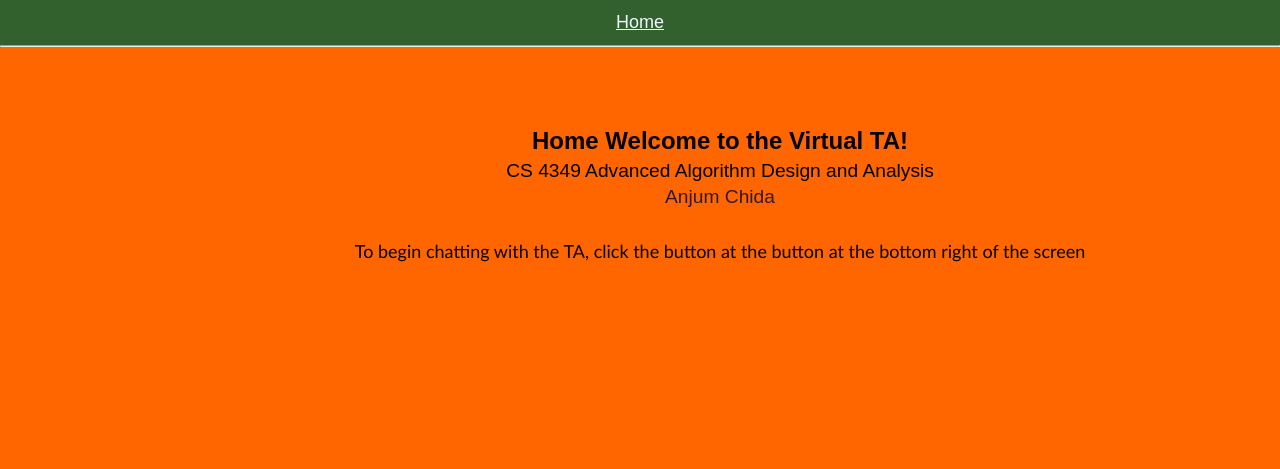
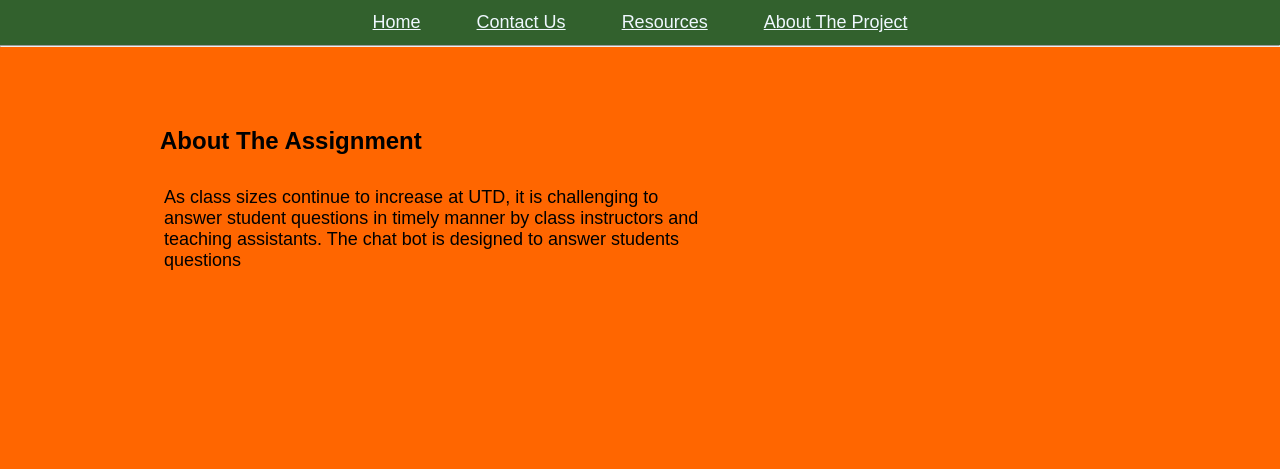
Before and after one commit to aditivishal2001/CS-4485-Virtual-TA, a Flask app: page /about in a window 1280 px wide. Shown: the top 469 px of the page. Run offline with Flask 2, Linux system fonts and the light colour scheme.

Commit message:
hotfix
fix tabs issue and some code optimization

```diff
--- a/FrontEnd/app.py
+++ b/FrontEnd/app.py
@@ -22,6 +22,7 @@ def resources():
 
 @app.route('/about')
 def about():
+    print(1)
     return render_template('about.html')
 
 
--- a/FrontEnd/templates/about.html
+++ b/FrontEnd/templates/about.html
@@ -1,3 +1,6 @@
+{% extends 'base.html' %}
+
+{% block content %}
 <style>
 	.wrapper {
 		margin-top: 2rem;
@@ -12,9 +15,8 @@
 		font-size: large;
 	}
 </style>
+<h1>about the assignment </h1>
 
-{% extends 'base.html' %} {% block content %}
-<h1>{% block title %} about the assignment {% endblock %}</h1>
 <div class="wrapper">
 	<p>
 		As class sizes continue to increase at UTD, it is challenging to answer
--- a/FrontEnd/templates/base.html
+++ b/FrontEnd/templates/base.html
@@ -117,18 +117,14 @@
   </head>
   <body>
     <nav>
-      <a href="/">Home</a>
+      <a href="{{ url_for('home') }}">Home</a>
+      <a href="{{ url_for('contact') }}">Contact us</a>
+      <a href="{{ url_for('resources') }}">Resources</a>
+      <a href="{{ url_for('about') }}">About the project</a>
     </nav>
     <hr />
     <div class="content">
-      <h2>Home Welcome to the Virtual TA!</h2>
-      <div class="wrapper-center">
-        <h4>CS 4349 Advanced Algorithm Design and Analysis</h4>
-        <h6>Anjum Chida</h6>
-        <p>
-          To begin chatting with the TA, click the button at the button at the
-          bottom right of the screen
-        </p>
+      {% block content %}{% endblock %}
       </div>
     </div>
     <div class="chatbox">
```
Also changed, not shown: FrontEnd/templates/contact.html (+5 -3 lines), FrontEnd/templates/index.html (+7 -6 lines), FrontEnd/templates/resources.html (+5 -3 lines).
